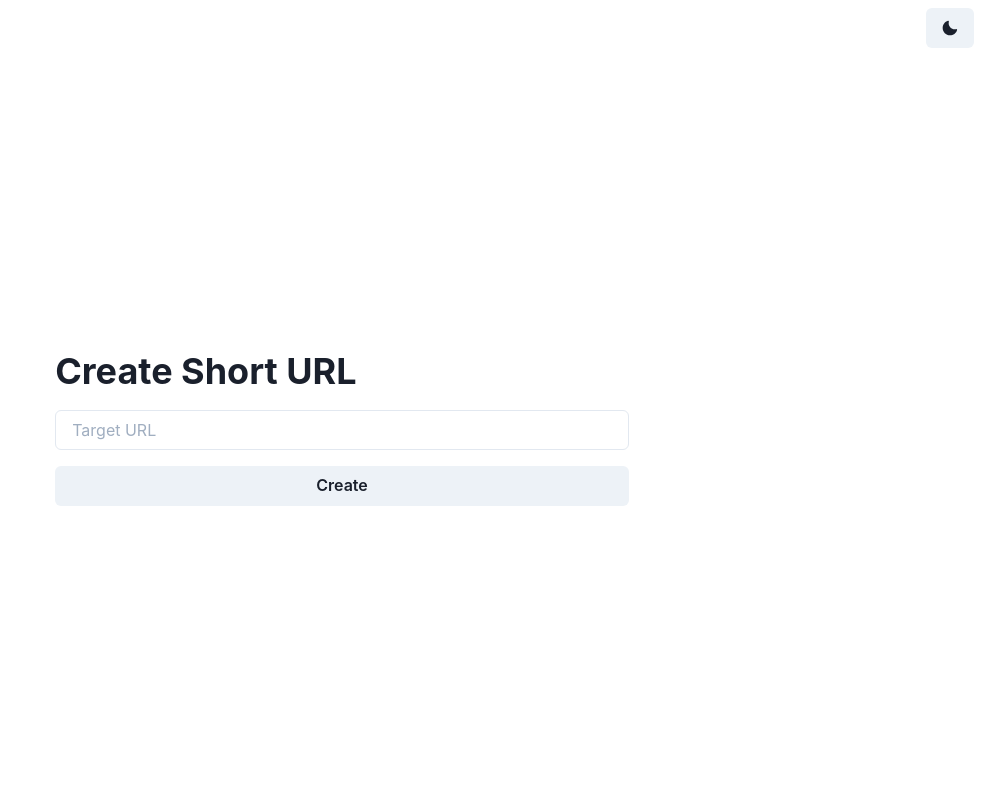
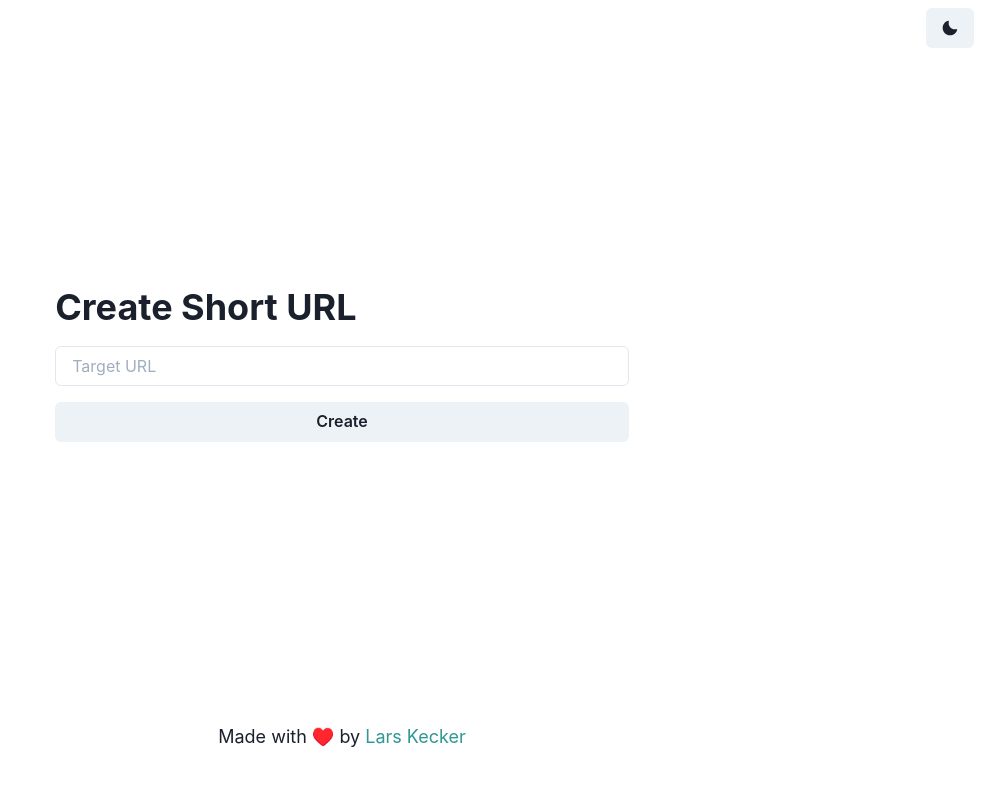
Before and after one commit to CapOfCave/next-url-shortener, a Next.js app: page / in a window 1280 px wide. Shown: the top 786 px of the page, without its empty margins (298-1280 px from the left). Built offline with nearby package versions, Linux system fonts and the light colour scheme.

Commit message:
create basic footer

```diff
--- a/src/components/footer.tsx
+++ b/src/components/footer.tsx
@@ -1,9 +1,17 @@
-import { Button, Flex, useColorMode } from "@chakra-ui/react";
+import { Flex, Link, Text } from "@chakra-ui/react";
 
 const Footer: React.FC = () => {
 
     return (
-        <></>
+        <Flex as="footer" justify="center" align="center" height="8rem">
+            <Text align="center" fontSize="lg">
+                Made with ♥️ by{" "}
+                <Link color='teal.500' href='https://github.com/CapOfCave' target="_blank" rel="noreferrer noopener">
+                    Lars Kecker
+                </Link>
+            </Text>
+        </Flex>
+
     )
 }
 
```
Also changed, not shown: src/pages/created.tsx (+4 -6 lines).
